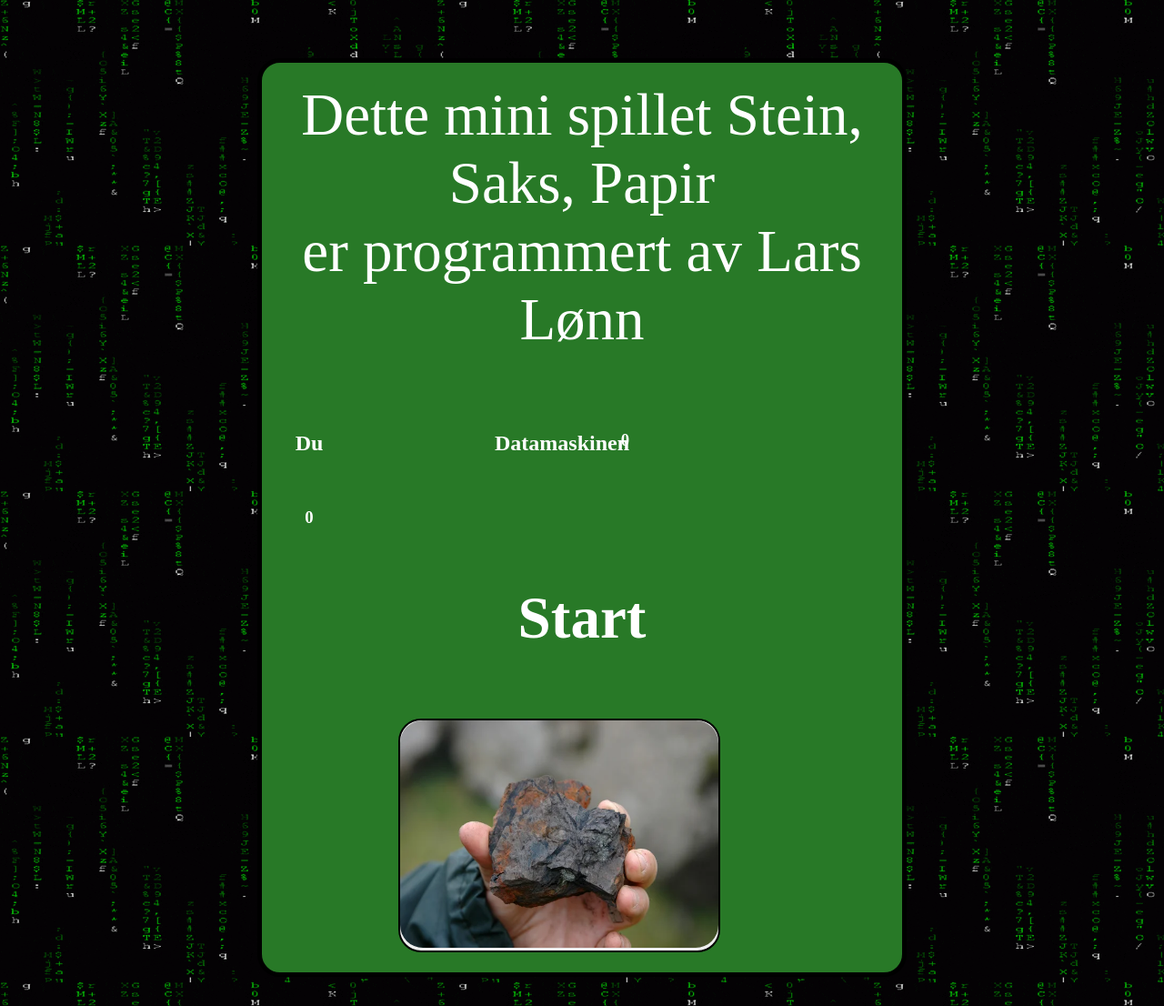
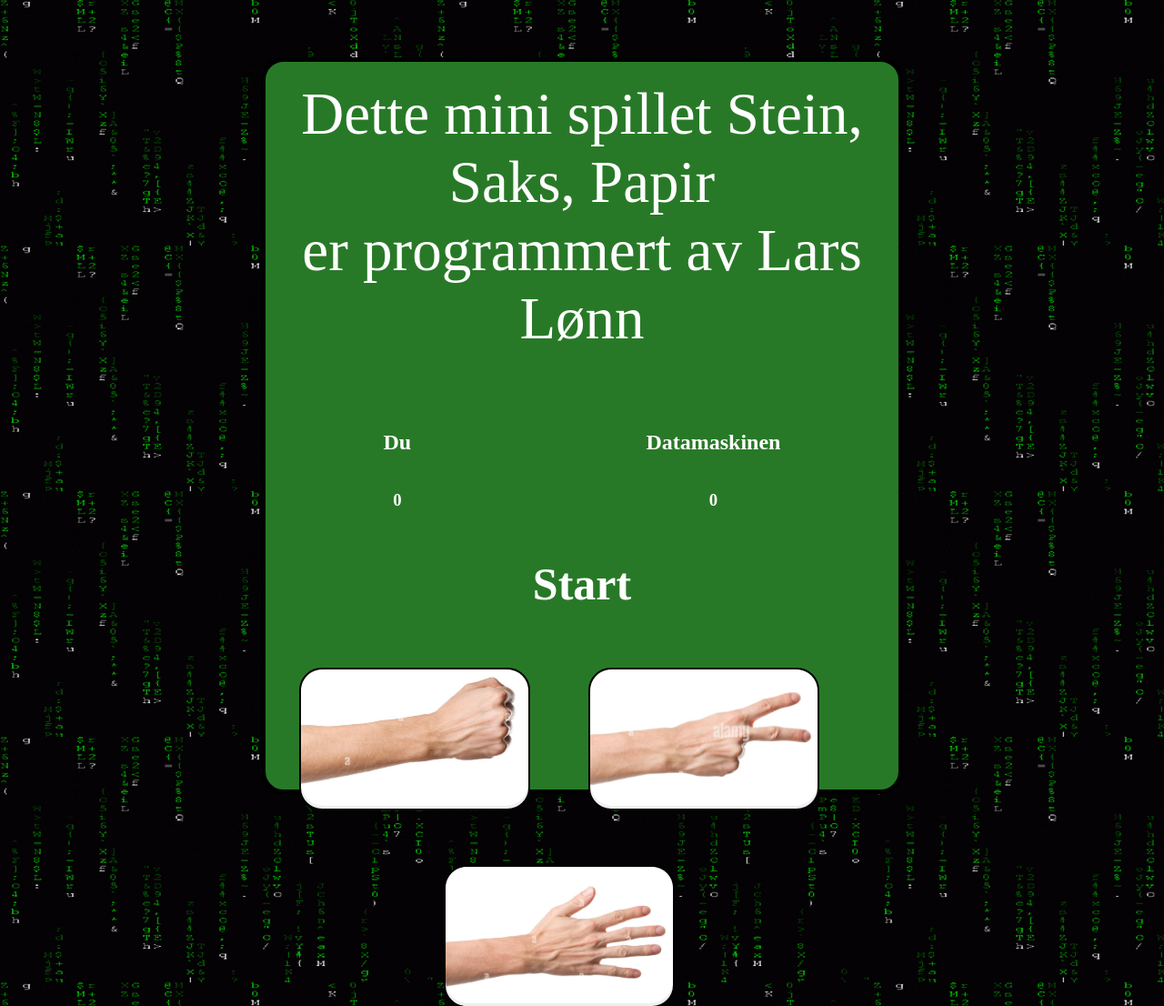
Before and after one commit to e-larlon2/04-spill.github.io, a plain HTML site: page index.html in a window 1280 px wide. Shown: the top 1106 px of the page at 91% size. Drawn offline with Linux system fonts and the light colour scheme.

Commit message:
change commit
some changes

```diff
--- a/index.html
+++ b/index.html
@@ -14,9 +14,9 @@
         <p>Dette mini spillet Stein, Saks, Papir <br> er programmert av Lars Lønn</p>
 
         <div class="poengSystem">
-            <h2 class="playerOne" id="p1">Du</h2><br>
+            <h2 class="playerOne" id="p1">Du</h2>
+            <h2 class="playerTwo" id="p2">Datamaskinen</h2>
             <h3 class="playerOne" id="poeng1"></h3>
-            <h2 class="playerTwo" id="p2">Datamaskinen</h2>
             <h3 class="playerTwo" id="poeng2"></h3>
         </div>
 
@@ -24,11 +24,11 @@
 
         <div class="player">
 
-            <button id="stein" onclick="btnOnClick('stein')"> <img src="image/holdRock.jpg" alt="Stein">
+            <button id="stein" onclick="btnOnClick('stein')"> <img src="image/rock.png" alt="Stein">
             </button>
-            <button id="saks" onclick="btnOnClick('saks')"><img src="image/saks.jpg" alt="Saks">
+            <button id="saks" onclick="btnOnClick('saks')"><img src="image/scissors.png" alt="Saks">
             </button>
-            <button id="papir" onclick="btnOnClick('papir')" alt="Papir"><img src="image/papir.jpg" alt="Papir">
+            <button id="papir" onclick="btnOnClick('papir')"><img src="image/paper.png" alt="Papir">
             </button>
         </div>
 
--- a/style.css
+++ b/style.css
@@ -2,14 +2,12 @@ body {
     background-image: url("image/matrix.gif");
     background-color: cornflowerblue;
     color: white;
-    margin: 0px;
-    padding: 0px;
 }
 
 .box {
     margin: auto;
     width: 55%;
-    height: 1000px;
+    height: 800px;
     margin-top: 5%;
     border: 5px solid black;
     border-radius: 25px;
@@ -28,15 +26,13 @@ p {
 }
 
 .player {
-    font-size: 30px;
     padding-right: 50px;
     position: relative;
 }
 
 #resultat {
     position: relative;
-    left: 0px;
-    font-size: 65px;
+    font-size: 50px;
     text-align: center;
 }
 
@@ -50,23 +46,12 @@ button {
 
 button img {
     border-radius: 25px;
-    width: 350px;
-    height: 250px;
+    width: 250px;
+    height: 150px;
 }
 
 .poengSystem {
     margin-top: 20px;
     display: grid;
-    width: auto
+    grid-template-columns: auto auto;
 }
-
-.playerOne {
-    position: relative;
-    left: -300px;
-}
-
-.playerTwo {
-    position: absolute;
-    right: 300px;
-    text-align: left;
-}
```
Also changed, not shown: image/paper.png (added), image/rock.png (added), image/scissors.png (added).
